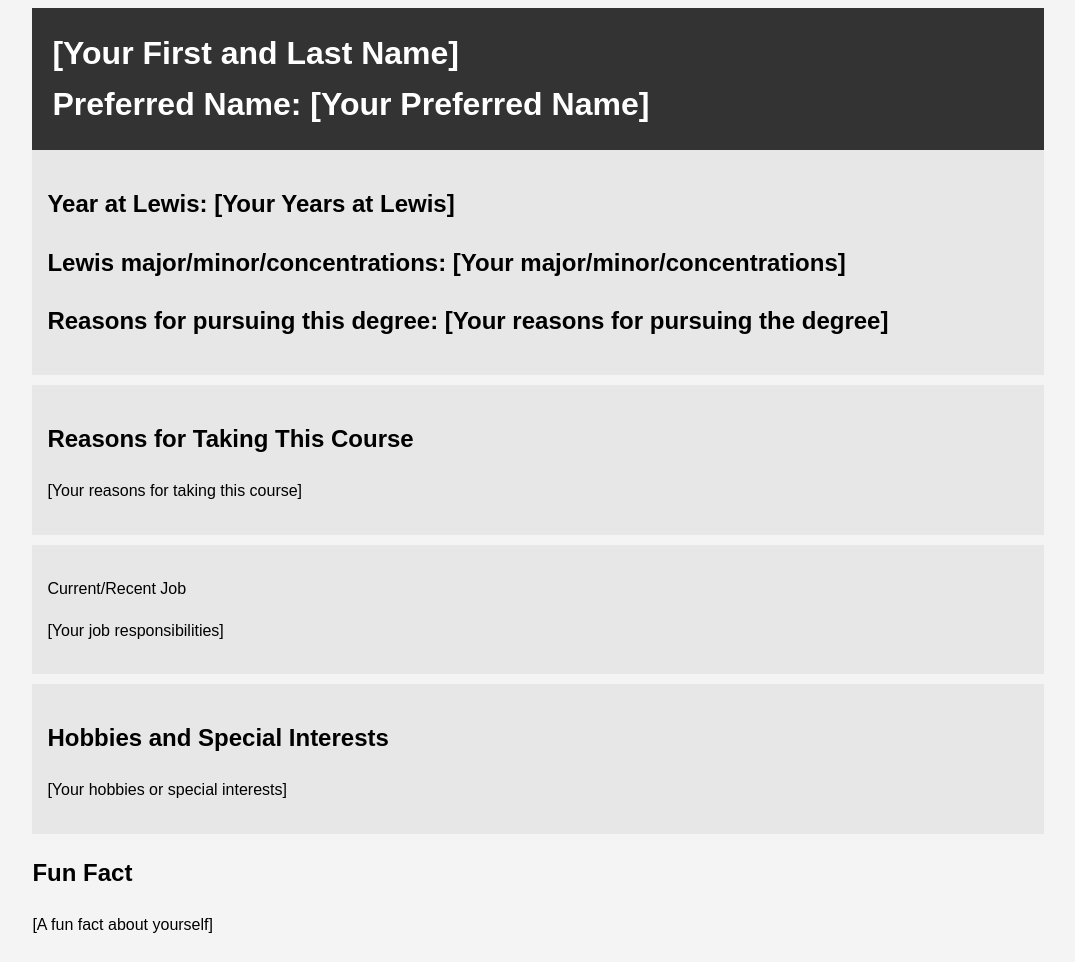
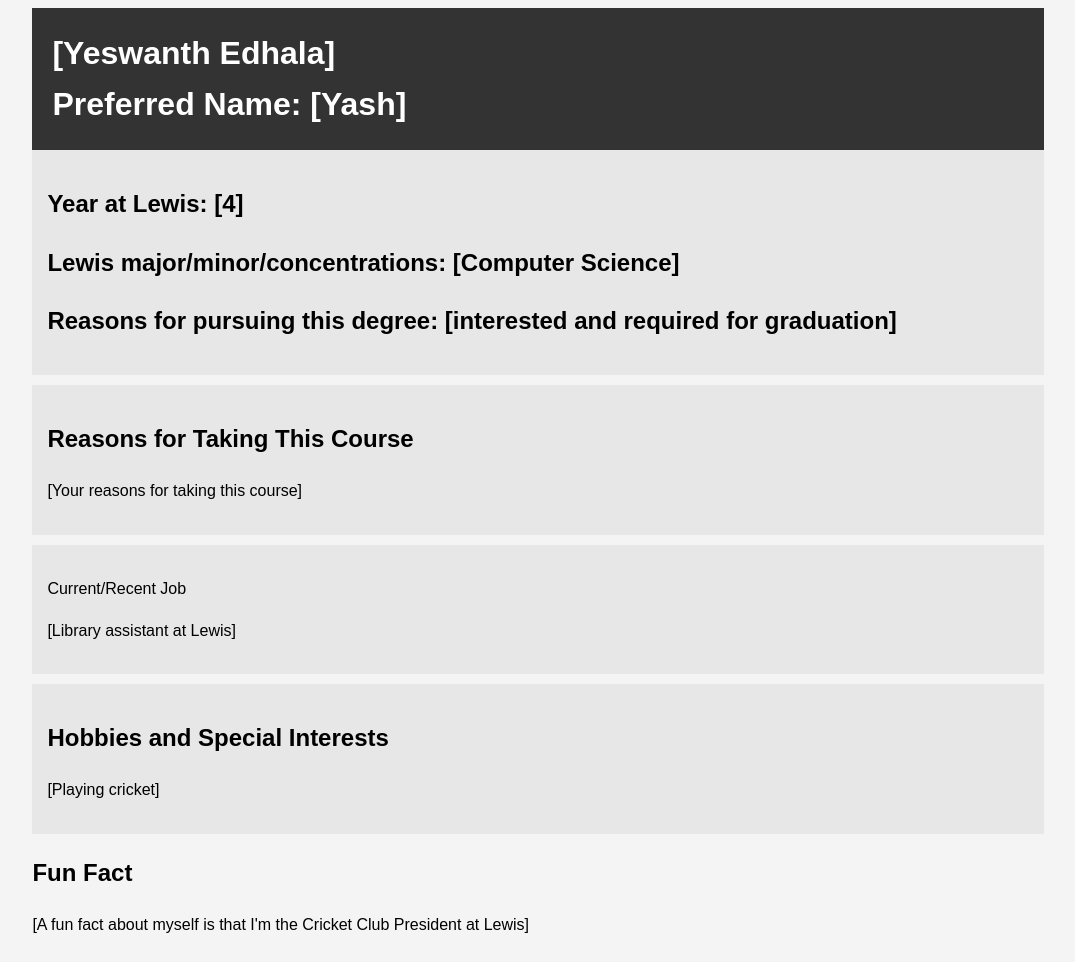
Before and after one commit to YashEdhala/me, a plain HTML site: page index.html in a window 1280 px wide. Shown: the whole page, without its empty margins (102-1177 px from the left). Drawn offline with Linux system fonts and the light colour scheme.

Commit message:
Update index.html

```diff
--- a/index.html
+++ b/index.html
@@ -31,14 +31,14 @@
 <body>
     <div class="container">
         <header class="main-info">
-            <h1>[Your First and Last Name]</h1>
-            <h1>Preferred Name: [Your Preferred Name]</h1>
+            <h1>[Yeswanth Edhala]</h1>
+            <h1>Preferred Name: [Yash]</h1>
         </header>
 
         <section class="lewis">
-			<h2>Year at Lewis: [Your Years at Lewis]</h2>
-			<h2>Lewis major/minor/concentrations: [Your major/minor/concentrations]</h2>
-			<h2>Reasons for pursuing this degree: [Your reasons for pursuing the degree]</h2>
+			<h2>Year at Lewis: [4]</h2>
+			<h2>Lewis major/minor/concentrations: [Computer Science]</h2>
+			<h2>Reasons for pursuing this degree: [interested and required for graduation]</h2>
         </section>
 
 		<section class="course">
@@ -48,17 +48,17 @@
 
 		<section class="job">
             <p>Current/Recent Job</p>
-			<p>[Your job responsibilities]</p>
+			<p>[Library assistant at Lewis]</p>
         </section>
 
         <section class="hobbies">
             <h2>Hobbies and Special Interests</h2>
-            <p>[Your hobbies or special interests]</p>
+            <p>[Playing cricket]</p>
         </section>
 
         <section class="fun-fact">
             <h2>Fun Fact</h2>
-            <p>[A fun fact about yourself]</p>
+            <p>[A fun fact about myself is that I'm the Cricket Club President at Lewis]</p>
         </section>
     </div>
 </body>
```
